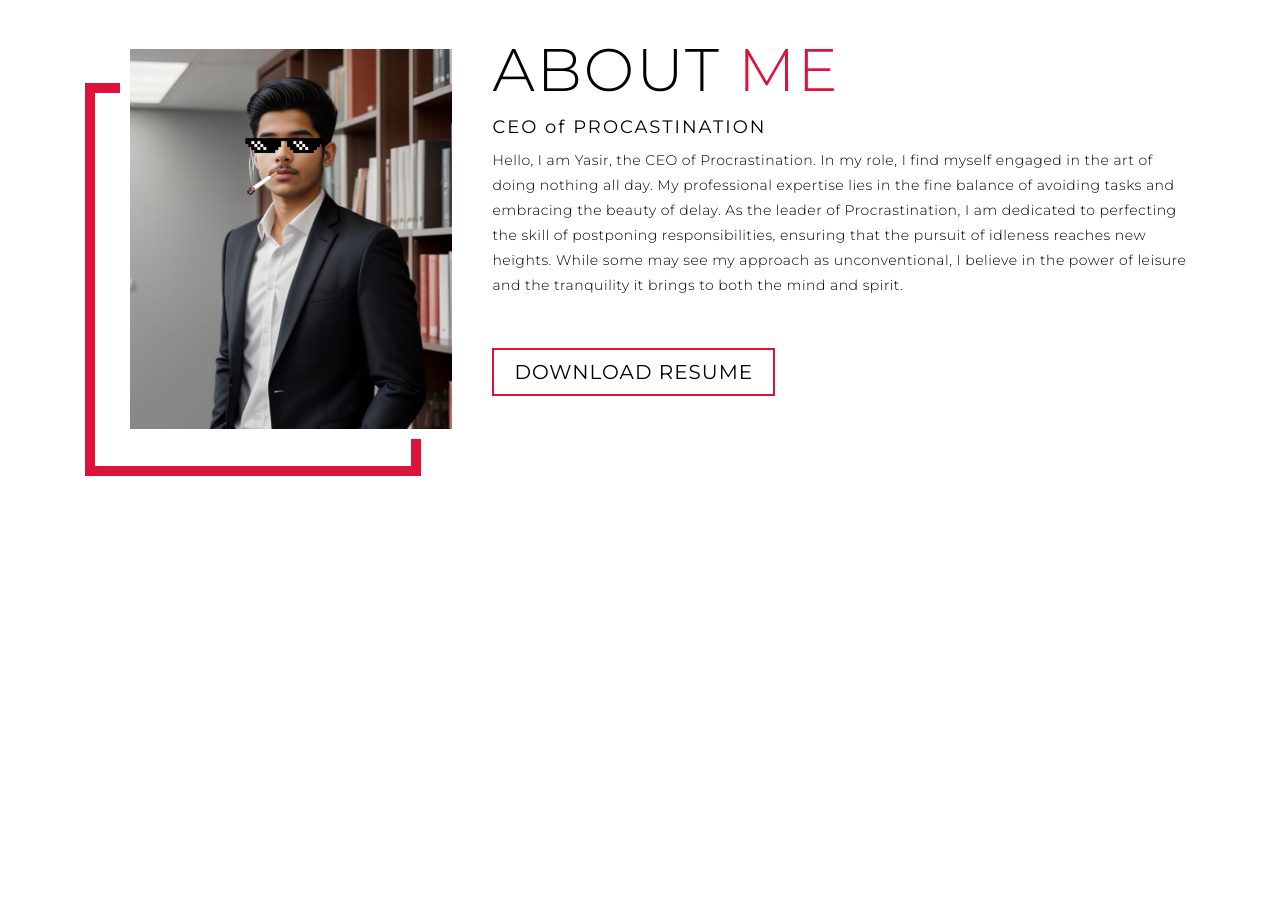
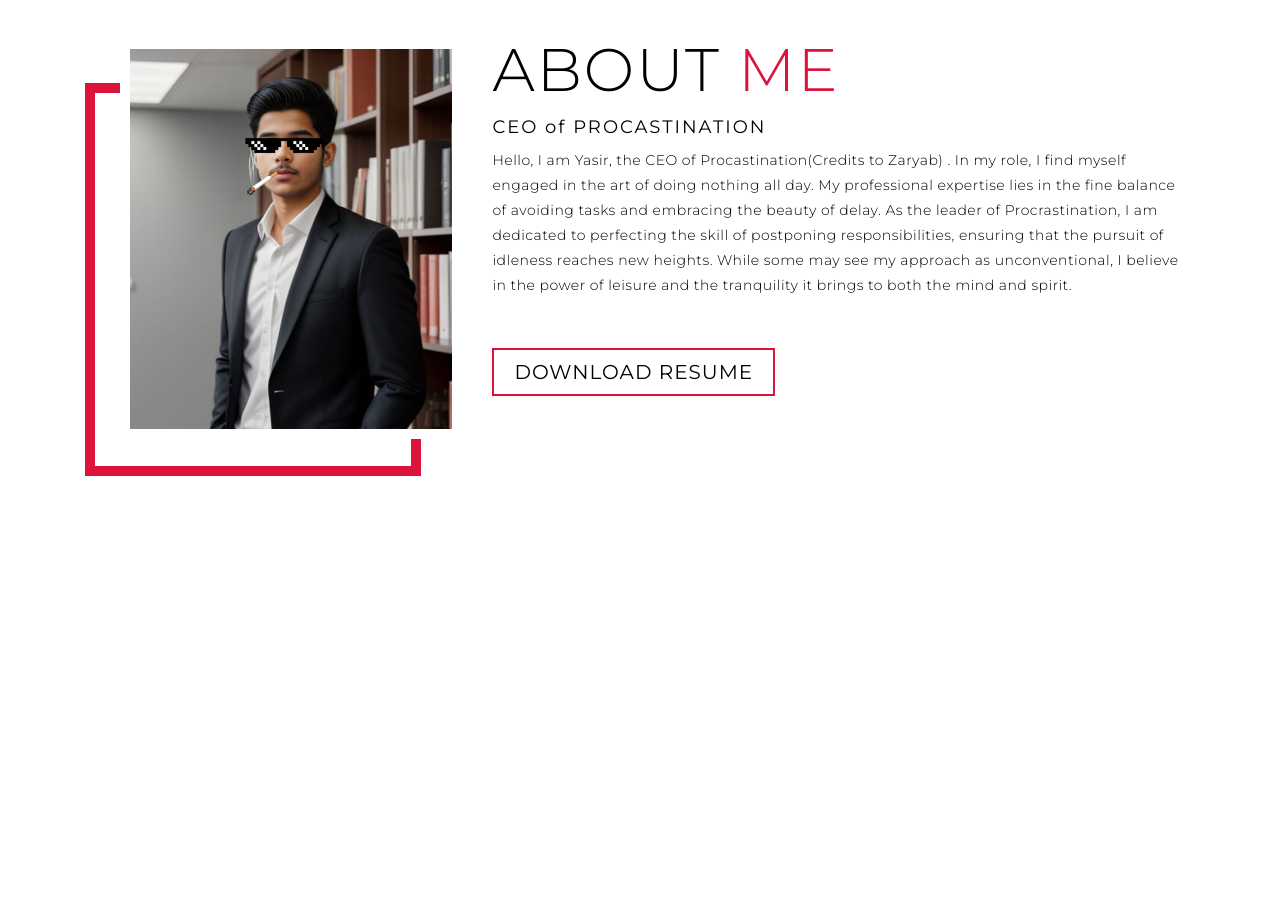
Before and after one commit to ym-sindhu/ym-sindhu.github.io, a plain HTML site: page index.html in a window 1280 px wide. Shown: the part 3354-4264 px from the top of the page. Drawn offline with Linux system fonts and the light colour scheme.

```diff
--- a/index.html
+++ b/index.html
@@ -170,7 +170,7 @@
       <div class="col-right">
         <h1 class="section-title">About <span>me</span></h1>
         <h2>CEO of PROCASTINATION</h2>
-        <p>Hello, I am Yasir, the CEO of Procrastination. In my role, I find myself engaged
+        <p>Hello, I am Yasir, the CEO of Procastination(Credits to Zaryab) . In my role, I find myself engaged
             in the art of doing nothing all day. My professional expertise lies in the fine
             balance of avoiding tasks and embracing the beauty of delay. As the leader of Procrastination,
             I am dedicated to perfecting the skill of postponing responsibilities, ensuring that the
```
